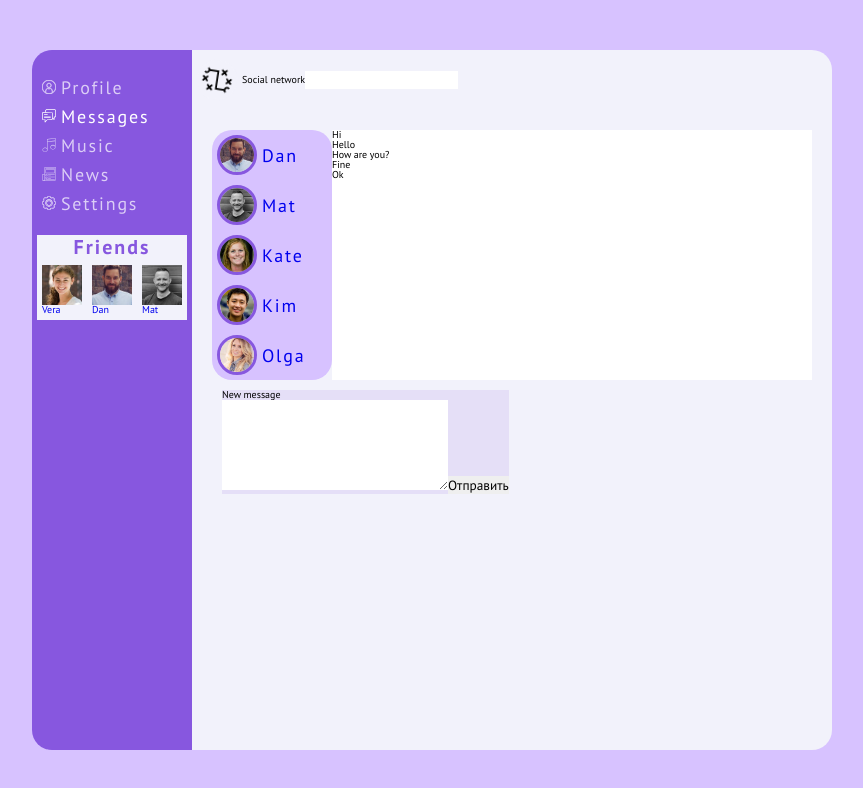
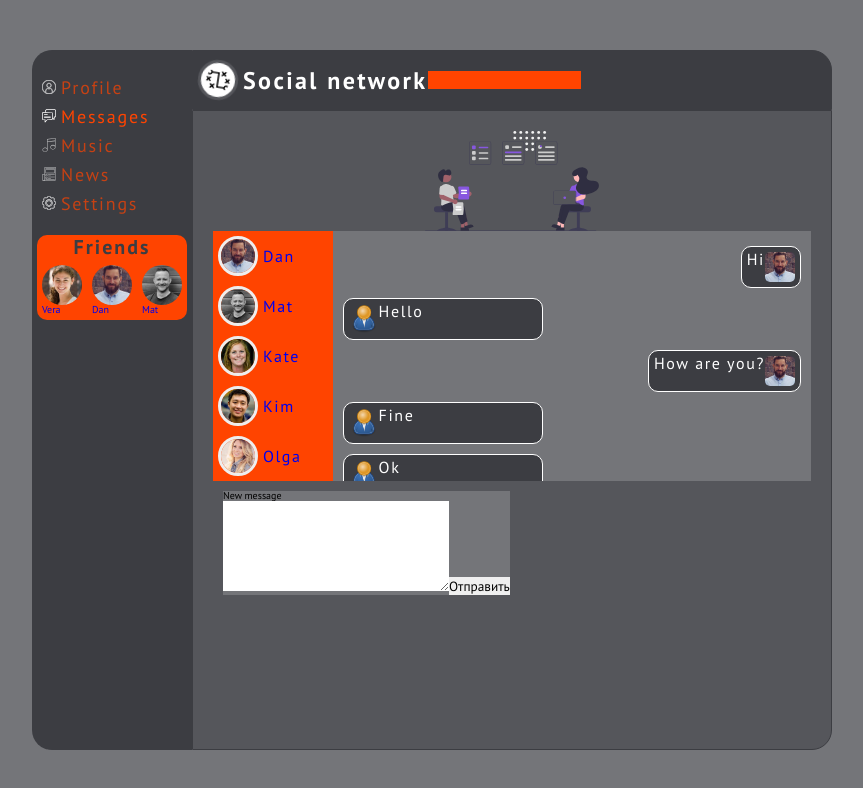
Before and after one commit to gandigap/start-react, a React (Create React App) app in the folder way/: page /messages in a window 1280 px wide. Shown: the top 788 px of the page, without its empty margins (208-1071 px from the left). Built offline with nearby package versions, Linux system fonts and the light colour scheme; the HTML template or start-up script is replaced by a standard one.

Commit message:
feat:add styles for dialogs and add callback for new message

```diff
--- a/way/src/App.js
+++ b/way/src/App.js
@@ -16,20 +16,24 @@ const App = (props) => {
         links={props.state.sidebarPage.sidebarLinks}
         friends={props.state.sidebarPage.sidebarFriends} />
       <main className='main'>
+        <figure>
+          <img className="main__hat-logo" src='/icons/main-img.svg' alt="" />
+        </figure>
         <Route path='/profile' render={() => <Profile
           profilePage={props.state.profilePage}
           addPost={props.addPost}
           updateNewPostText={props.updateNewPostText} />} />
         <Route path='/messages' render={() => <Dialogs
           dialogs={props.state.messagesPage.dialogs}
-          messages={props.state.messagesPage.messages} />} />
+          messages={props.state.messagesPage.messages}
+          addMessage={props.addMessage}
+          updateNewMessageText={props.updateNewMessageText} />} />
         <Route path='/setting' render={() => <Setting />} />
         <Route path='/news' render={() => <News />} />
         <Route path='/music' render={() => <Music />} />
       </main>
     </div>
 
-
   );
 }
 
--- a/way/src/components/Dialogs/DialogItem/DialogItem.jsx
+++ b/way/src/components/Dialogs/DialogItem/DialogItem.jsx
@@ -5,7 +5,7 @@ const DialogItem = (props) => {
     let path = '/dialogs/' + props.id;
     return (
         <NavLink className='dialogs__items__item' to={path}>
-            <img className='dialogs__items__item__photo' src={props.src} alt="" />
+            <img className='dialogs__items__item__photo' src={props.src} alt={props.login} />
             <p className='dialogs__items__item__name'>{props.name}</p>
         </NavLink>
 
--- a/way/src/components/Dialogs/Dialogs.jsx
+++ b/way/src/components/Dialogs/Dialogs.jsx
@@ -3,19 +3,24 @@ import DialogItem from './DialogItem/DialogItem';
 import Message from './Message/Message';
 
 const Dialogs = (props) => {
-
+    /*    debugger; */
     let dialogsElements = props.dialogs.map((element) =>
-        <DialogItem name={element.name} id={element.id} src={element.photoFriend} />);
+        <DialogItem name={element.name} id={element.id} src={element.photoFriend} login={element.login} />);
 
     let messagesElements = props.messages.map((element) =>
-        <Message message={element.message} />);
+        <Message message={element.message} login={element.login} photoMessageSender={element.photoMessageSender} />);
 
-    let newMessageTextareaElement = React.createRef();
+    let newMessageElement = React.createRef();
 
-    let addNewMessage = () => {
-        let text = newMessageTextareaElement.current.value;
-        alert(text);
+    let addMessage = () => {
+        props.addMessage();
     }
+
+    let onMessageChange = () => {
+        let text = newMessageElement.current.value;
+        props.updateNewMessageText(text);
+    }
+
 
     return (
         <div className='dialogs'>
@@ -27,8 +32,10 @@ const Dialogs = (props) => {
             </div>
             <div className="dialogs__new-message">
                 <h3 className="dialogs__new-message__title">New message</h3>
-                <textarea className="dialogs__new-message__text" ref={newMessageTextareaElement} name="" id="" cols="30" rows="5"></textarea>
-                <button className="dialogs__new-message__button" onClick={addNewMessage}>Отправить</button>
+                <textarea className="dialogs__new-message__text"
+                    ref={newMessageElement} name="" id="" cols="30" rows="5"
+                    onChange={onMessageChange} value={props.newMessageText} />
+                <button className="dialogs__new-message__button" onClick={addMessage}>Отправить</button>
             </div>
 
         </div>
--- a/way/src/components/Dialogs/Message/Message.jsx
+++ b/way/src/components/Dialogs/Message/Message.jsx
@@ -1,8 +1,12 @@
 import React from 'react';
 
 const Message = (props) => {
+    let typeMessageContainer = props.login === 'myLog' ? 'your-message-container' : 'own-message-container';
     return (
-        <div className="dialogs__messages__message">{props.message}</div>
+        <div className={`dialogs__messages__message-container ${typeMessageContainer}`}>
+            <img className="dialogs__messages__message-container__photo-author" src={props.photoMessageSender} alt={props.login} />
+            <p className="dialogs__messages__message-container__message">{props.message}</p>
+        </div>
     );
 }
 
--- a/way/src/components/Header/Header.jsx
+++ b/way/src/components/Header/Header.jsx
@@ -3,10 +3,9 @@ import React from 'react';
 const Header = () => {
 	return (
 		<header className='header'>
-
 			<img className="header__logo" src='/icons/way.svg' alt="" />
-			<h2>Social network</h2>
-			<input type="text" name="" id="" />
+			<h2 className="header__title">Social network</h2>
+			<input className="header__input-search" type="search" name="" id="" />
 		</header>
 	)
 }
--- a/way/src/components/Profile/ProfileInfo/ProfileInfo.jsx
+++ b/way/src/components/Profile/ProfileInfo/ProfileInfo.jsx
@@ -3,9 +3,6 @@ import React from 'react';
 const ProfileInfo = (props) => {
     return (
         <div className='profile-info'>
-            <figure>
-                <img className="profile__hat-logo" src='/icons/main-img.svg' alt="" />
-            </figure>
             <div>ava + description
             https://www.behance.net/gallery/106334253/Social-network-concept?tracking_source=search_projects_recommended%7Csocial%20network
             </div>
--- a/way/src/redux/state.js
+++ b/way/src/redux/state.js
@@ -11,19 +11,20 @@ let state = {
     },
     messagesPage: {
         dialogs: [
-            { id: 1, name: 'Dan', photoFriend: '/photoFriends/Dan.jpg' },
-            { id: 2, name: 'Mat', photoFriend: '/photoFriends/Mat.jpg' },
-            { id: 3, name: 'Kate', photoFriend: '/photoFriends/Kate.jpg' },
-            { id: 4, name: 'Kim', photoFriend: '/photoFriends/Kim.jpg' },
-            { id: 5, name: 'Olga', photoFriend: '/photoFriends/Olga.jpg' },
+            { id: 1, name: 'Dan', photoFriend: '/photoFriends/Dan.jpg', login: 'supDan' },
+            { id: 2, name: 'Mat', photoFriend: '/photoFriends/Mat.jpg', login: 'Matt' },
+            { id: 3, name: 'Kate', photoFriend: '/photoFriends/Kate.jpg', login: 'katuha' },
+            { id: 4, name: 'Kim', photoFriend: '/photoFriends/Kim.jpg', login: 'kim99' },
+            { id: 5, name: 'Olga', photoFriend: '/photoFriends/Olga.jpg', login: 'ol322' },
         ],
         messages: [
-            { id: 1, message: 'Hi' },
-            { id: 2, message: 'Hello' },
-            { id: 3, message: 'How are you?' },
-            { id: 4, message: 'Fine' },
-            { id: 5, message: 'Ok' },
-        ]
+            { id: 1, message: 'Hi', login: 'supDan', photoMessageSender: '/photoFriends/Dan.jpg' },
+            { id: 2, message: 'Hello', login: 'myLog', photoMessageSender: '/photoFriends/MyPhoto.png' },
+            { id: 3, message: 'How are you?', login: 'supDan', photoMessageSender: '/photoFriends/Dan.jpg' },
+            { id: 4, message: 'Fine', login: 'myLog', photoMessageSender: '/photoFriends/MyPhoto.png' },
+            { id: 5, message: 'Ok', login: 'myLog', photoMessageSender: '/photoFriends/MyPhoto.png' },
+        ],
+        newMessageText: 'write message'
     },
     sidebarPage: {
         sidebarLinks: [
@@ -47,18 +48,33 @@ window.state = state;
 export let addPost = () => {
     let newPost = {
         id: 5,
-        message: state.newPostText,
+        message: state.profilePage.newPostText,
         likesCount: 0
     };
     state.profilePage.posts.push(newPost);
     state.profilePage.newPostText = '';
     rerenderEntireTree(state);
 }
-
-
 export let updateNewPostText = (newText) => {
     state.profilePage.newPostText = newText;
     rerenderEntireTree(state);
 }
 
+export let addMessage = () => {
+    let newMessage = {
+        id: 5,
+        message: state.messagesPage.newMessageText,
+        login: 'myLog',
+        photoMessageSender: '/photoFriends/MyPhoto.png'
+    };
+    state.messagesPage.messages.push(newMessage);
+    state.messagesPage.newMessageText = '';
+    rerenderEntireTree(state);
+}
+
+export let updateNewMessageText = (newText) => {
+    state.messagesPage.newMessageText = newText;
+    rerenderEntireTree(state);
+}
+
 export default state;
--- a/way/src/render.js
+++ b/way/src/render.js
@@ -2,7 +2,7 @@ import React from 'react';
 import ReactDOM from 'react-dom';
 import './index.css';
 import App from './App';
-import { addPost, updateNewPostText } from './redux/state';
+import { addPost, updateNewPostText, addMessage, updateNewMessageText } from './redux/state';
 import { BrowserRouter } from 'react-router-dom';
 
 
@@ -12,9 +12,10 @@ export let rerenderEntireTree = (state) => {
       <BrowserRouter>
         <App state={state}
           addPost={addPost}
-          updateNewPostText={updateNewPostText} />
+          updateNewPostText={updateNewPostText}
+          addMessage={addMessage}
+          updateNewMessageText={updateNewMessageText} />
       </BrowserRouter>
-
     </React.StrictMode>,
     document.getElementById('root')
   );
--- a/way/src/scss/_mixins.scss
+++ b/way/src/scss/_mixins.scss
@@ -57,9 +57,20 @@
   letter-spacing: 0.1em;
 }
 
+@mixin title__h2{
+  font: {
+    size:2.4rem;
+    family:PT Sans;
+    style:normal;
+    weight:bold;
+  }
+  line-height: 1.5rem;
+  letter-spacing: 0.1em;
+}
+
 @mixin paragraph{
   font: {
-    size:1.8rem;
+    size:1.6rem;
     family:PT Sans;
     style:normal;
     weight:normal;
--- a/way/src/scss/style.scss
+++ b/way/src/scss/style.scss
@@ -6,8 +6,7 @@
 
 
 body{
-  background-color: $first-color;
-  color:black-color;
+  background-color: $fourth-color;
   font-family: 'PT Sans', sans-serif;
   height: 100%;
 }
@@ -33,23 +32,34 @@ body{
     align-items: center;
     grid-area: h;
     border-top-right-radius: 20px;
-    background-color: $third-color;
+    background-color: $main-color;
+    border: 1px solid $main-color;
 
     &__logo{
       margin: 5px;
       padding: 5px;
       width: 40px;
       height: 40px;
-      background-color: $third-color;
+      background-color: $alternative-color;
+      border: 3px solid $third-color;
       border-radius: 50%;
       animation: App-logo-spin infinite 20s linear;
+    }
+
+    &__input-search{
+      background-color: $first-color;
+    }
+
+    &__title{
+      @include title__h2;
+      color: $alternative-color;
     }
   }
 
   .sidebar{
     padding: 20px 0;
     grid-area: s;
-    background-color: $second-color;
+    background-color: $main-color;
     border-top-left-radius: 20px;
     border-bottom-left-radius: 20px;
 
@@ -58,7 +68,7 @@ body{
         margin: 5px;
         display: flex;
         align-items: center;
-        color:$white-color;
+        color:$first-color;
         opacity: 0.7;
 
         &:hover{
@@ -83,13 +93,14 @@ body{
 
     &__friends{
       margin: 20px 5px;
-      background-color: $third-color;
+      background-color: $first-color;
+      border-radius: 10px;
 
       &__title{
         padding: 5px;
         text-align: center;
         @include title__h3;
-        color: $second-color;
+        color: $main-color;
       }
 
       &__container{
@@ -102,6 +113,7 @@ body{
 
           &__photo{
             width: 40px;
+            border-radius: 50%;
           }
         }
       }
@@ -115,14 +127,16 @@ body{
     grid-area: m;
     border-bottom-right-radius: 20px;
     background-color: $third-color;
+    border: 1px solid $main-color;
+
+    &__hat-logo{
+      width: 100%;
+      height: 100px;
+      background-color: $third-color;
+    }
 
     .profile {
 
-      &__hat-logo{
-        width: 100%;
-        height: 100px;
-        background-color: $third-color;
-      }
 
       .profile__posts{
 
@@ -144,7 +158,7 @@ body{
       &__items{
         width: 20%;
         background-color: $first-color;
-        border-radius: 20px;
+
 
         &__item{
           display: flex;
@@ -169,9 +183,46 @@ body{
       }
 
       &__messages{
+        padding: 10px;
         width: 80%;
-        background-color: $white-color;
+        max-height: 250px;
+        background-color: $fourth-color;
+        display: flex;
+        flex-direction: column;
+        overflow: auto;
+
+        &__message-container{
+          margin: 5px 0;
+          padding: 5px;
+          display: flex;
+          max-width: 200px;
+          background-color: $main-color;
+          border-radius: 10px;
+          border:1px solid $alternative-color;
+
+          &__photo-author{
+            width: 30px;
+            height: 30px;
+            border-radius: 5px;
+          }
+
+          &__message{
+            @include paragraph;
+            color: $alternative-color;
+          }
+        }
+
+        .own-message-container{
+          justify-content: flex-end;
+          align-self: flex-end;
+          p{
+            order:-1;
+          }
+
+        }
       }
+
+
 
       &__new-message{
         margin:10px;
```
Also changed, not shown: way/src/scss/_vars.scss (+8 -6 lines), way/public/photoFriends/MyPhoto.png (added).
